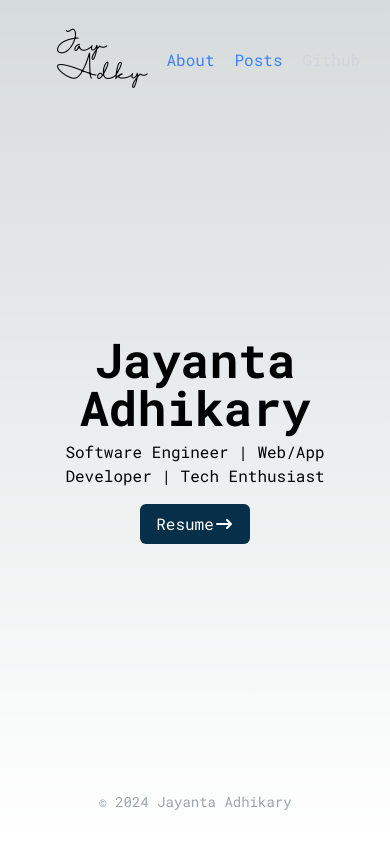
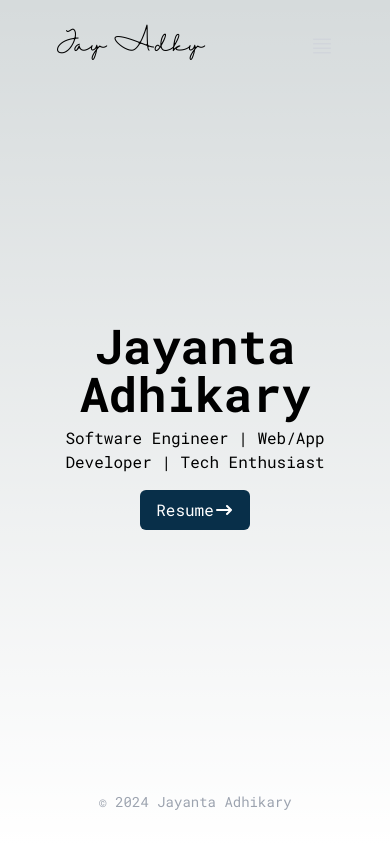
Before and after one commit to jayantaadhikary/portfolio-nextjs, a Next.js app: page / in a window 390 px wide. Built offline with nearby package versions, Linux system fonts and the light colour scheme.

Commit message:
responsive navbar

```diff
--- a/package.json
+++ b/package.json
@@ -9,6 +9,7 @@
     "lint": "next lint"
   },
   "dependencies": {
+    "@heroicons/react": "^2.1.1",
     "@next/font": "^14.0.4",
     "animate.css": "^4.1.1",
     "gray-matter": "^4.0.3",
--- a/src/components/NavBar.tsx
+++ b/src/components/NavBar.tsx
@@ -1,5 +1,7 @@
 import localFont from "@next/font/local";
 import Link from "next/link";
+import { useState } from "react";
+import { Bars4Icon } from "@heroicons/react/24/solid";
 
 const halimun = localFont({
   src: "../../public/fonts/Halimun.ttf",
@@ -7,14 +9,20 @@ const halimun = localFont({
 });
 
 export const NavBar = () => {
+  const [showMenu, setShowMenu] = useState(false);
+
+  function toggleMenu() {
+    setShowMenu(!showMenu);
+  }
+
   return (
-    <nav className={`flex items-center justify-between w-full`}>
+    <nav className={`flex items-center flex-wrap justify-between w-full`}>
       <div className={`flex items-center justify-center`}>
         <Link href="/">
           <h1 className={`text-xl ${halimun.className}`}>Jay Adky</h1>
         </Link>
       </div>
-      <div className={`flex items-center justify-center`}>
+      <div className={`hidden md:flex items-center justify-center`}>
         <Link href={`/about`} className={" text-blue-500 ml-5"}>
           About
         </Link>
@@ -30,6 +38,29 @@ export const NavBar = () => {
           Github
         </Link>
       </div>
+      <button className="md:hidden" onClick={toggleMenu}>
+        <Bars4Icon
+          className={`h-6 w-6 ml-5 text-gray-300 hover:text-gray-400`}
+        />
+      </button>
+      {showMenu && (
+        <div className="flex basis-full flex-col  items-end">
+          <Link href={`/about`} className={" text-blue-500 my-2"}>
+            About
+          </Link>
+          <Link href={`/blog`} className={" text-blue-500 mb-2"}>
+            Posts
+          </Link>
+          <Link
+            href={`https://github.com/jayantaadhikary`}
+            target="_blank"
+            rel="noreferrer"
+            className={"  text-gray-300"}
+          >
+            Github
+          </Link>
+        </div>
+      )}
     </nav>
   );
 };
```
Also changed, not shown: 1 other file (tests, documents, lock files or other folders).
